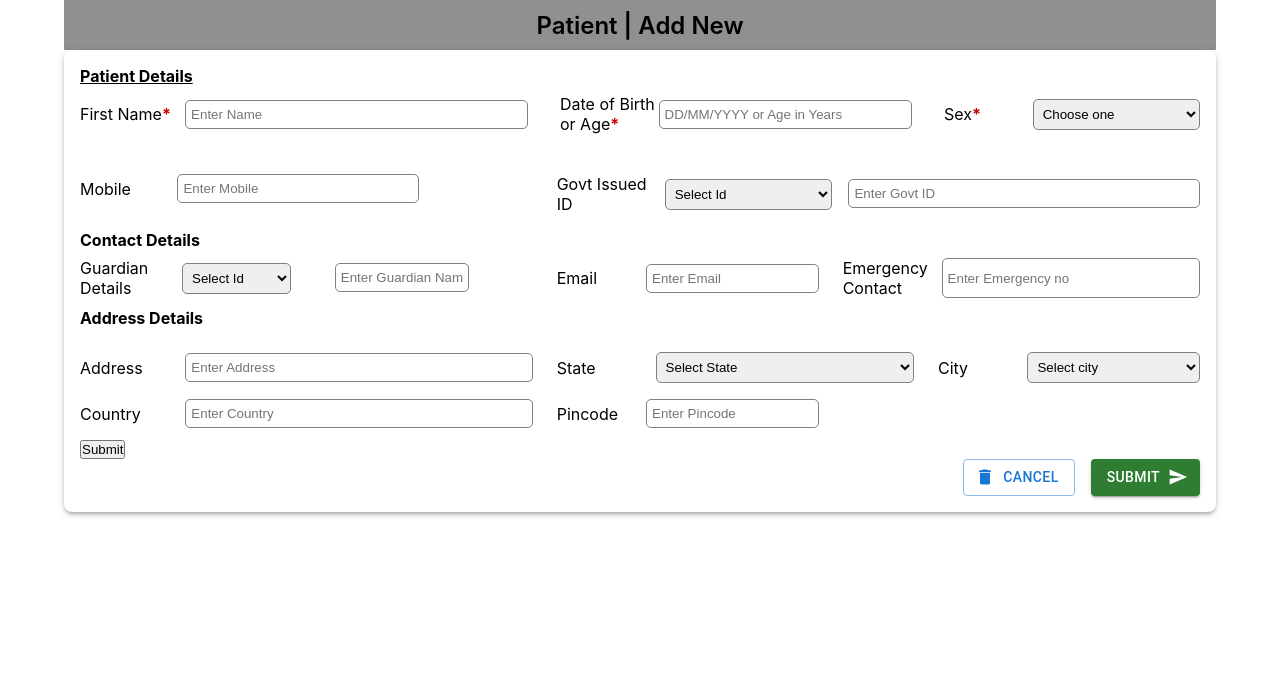
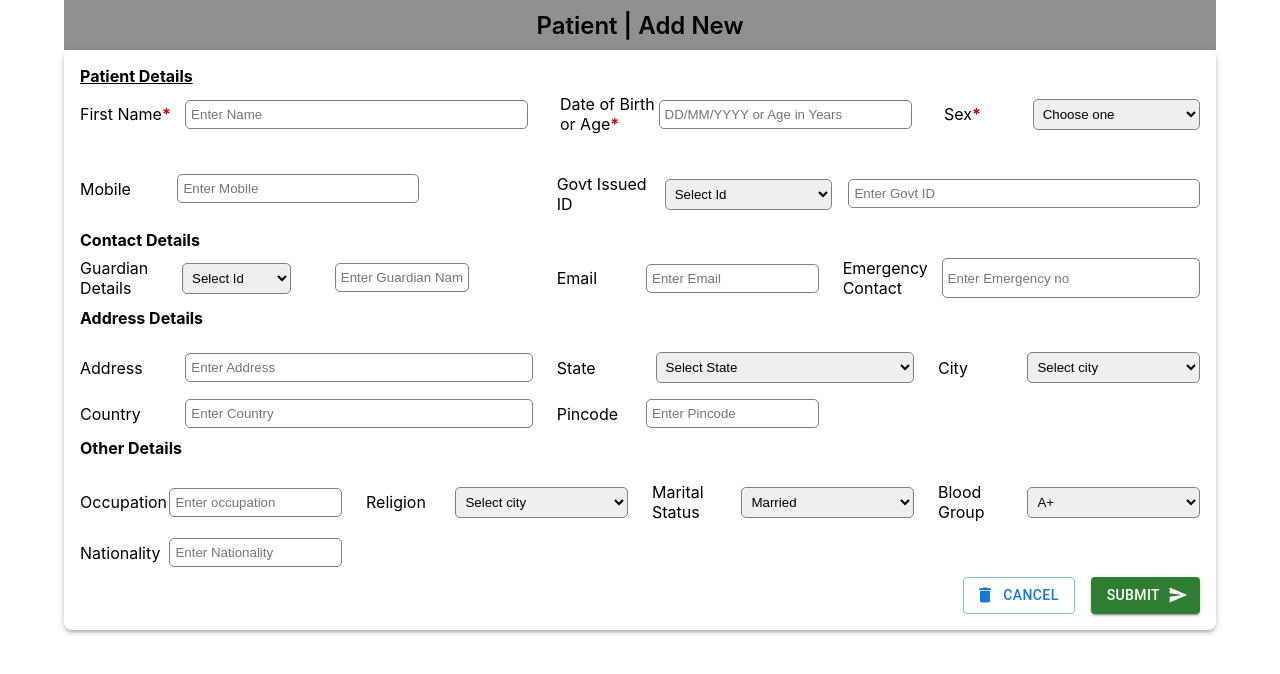
Before and after one commit to Shahrear-ahamed/add-new-patient, a React (Create React App) app: page / in a window 1280 px wide. Shown: the top 674 px of the page. Built offline with nearby package versions, Linux system fonts and the light colour scheme.

Commit message:
add user other details

```diff
--- a/src/Components/PatientInfo.tsx
+++ b/src/Components/PatientInfo.tsx
@@ -172,7 +172,57 @@ const PatientInfo = () => {
                         </Grid>
                     </div>
 
-                    <button type="submit">Submit</button>
+                    <div className="form-div">
+                        <h4>Other Details</h4>
+                        <Grid container columnSpacing={3} rowSpacing={2} sx={{mt:1}}>
+                            <Grid item sx={{display:"flex", alignItems:"center"}} xs={3}>
+                                <label htmlFor="occupation">Occupation</label>
+                                <Field id="occupation" name="occupation" placeholder="Enter occupation" />
+                            </Grid>
+                            <Grid item xs={3} sx={{display:"flex", alignItems:"center"}}>
+                                <label htmlFor="religion">Religion</label>
+                                <Field as="select" id="religion" name="religion">
+                                    <option value="">Select city</option>
+                                    <option value="buddha">Buddha</option>
+                                    <option value="christian">Christian</option>
+                                    <option value="hindu">Hindu</option>
+                                    <option value="islam">Islam</option>
+                                    <option value="other">other</option>
+
+                                </Field>
+                            </Grid>
+
+                              <Grid item xs={3} sx={{display:"flex", alignItems:"center"}}>
+                                <label htmlFor="marital">Marital Status</label>
+                                <Field as="select" id="marital" name="marital">
+                                    <option value="married">Married</option>
+                                    <option value="unmarried">Unmarried</option>
+                                </Field>
+                            </Grid>
+
+                              <Grid item xs={3} sx={{display:"flex", alignItems:"center"}}>
+                                <label htmlFor="bloodGroup">Blood Group</label>
+                                <Field as="select" id="bloodGroup" name="bloodGroup">
+                                    <option value="a+">A+</option>
+                                    <option value="a-">A-</option>
+                                    <option value="b+">B+</option>
+                                    <option value="b-">B-</option>
+                                    <option value="ab+">AB+</option>
+                                    <option value="ab-">AB-</option>
+                                    <option value="o+">0+</option>
+                                    <option value="o-">0-</option>
+                                </Field>
+                            </Grid>
+
+                            <Grid item sx={{display:"flex", alignItems:"center"}} xs={3}>
+                                <label htmlFor="Nationality">Nationality</label>
+                                <Field id="Nationality" name="Nationality" placeholder="Enter Nationality" />
+                            </Grid>
+
+                        </Grid>
+                    </div>
+
+
                     <div className="buttons-div">
                         <Stack direction="row" spacing={2}>
                             <Button type="submit"  variant="outlined" startIcon={<DeleteIcon />}>
```
